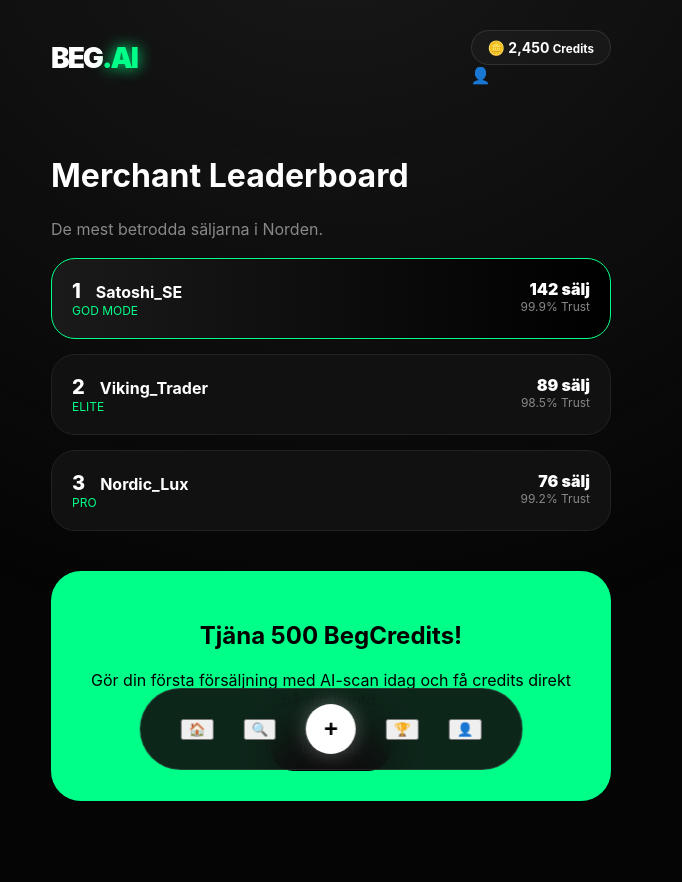
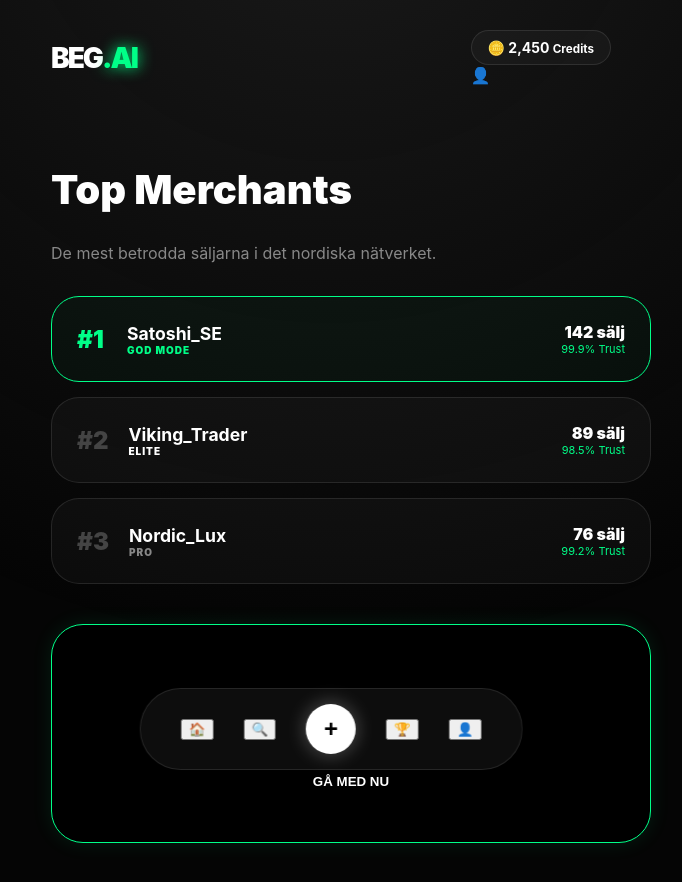
Before and after one commit to gascheckking/marketbeg-appGem, a Next.js app: page /leaderboard in a window 1280 px wide. Shown: the top 882 px of the page, without its empty margins (309-991 px from the left). Built offline with nearby package versions, Linux system fonts and the light colour scheme.

Commit message:
Update page.tsx

```diff
--- a/app/leaderboard/page.tsx
+++ b/app/leaderboard/page.tsx
@@ -1,35 +1,64 @@
+"use client";
+
 export default function Leaderboard() {
   const users = [
-    { name: "Satoshi_SE", sales: 142, trust: 99.9, rank: "GOD MODE" },
-    { name: "Viking_Trader", sales: 89, trust: 98.5, rank: "ELITE" },
-    { name: "Nordic_Lux", sales: 76, trust: 99.2, rank: "PRO" },
+    { name: "Satoshi_SE", sales: 142, trust: 99.9, rank: "GOD MODE", color: "var(--accent)" },
+    { name: "Viking_Trader", sales: 89, trust: 98.5, rank: "ELITE", color: "#fff" },
+    { name: "Nordic_Lux", sales: 76, trust: 99.2, rank: "PRO", color: "#888" },
   ];
 
   return (
-    <div style={{padding: '20px'}}>
-      <h1>Merchant Leaderboard</h1>
-      <p className="muted">De mest betrodda säljarna i Norden.</p>
+    <div className="app-shell" style={{ padding: '20px' }}>
+      <header style={{ marginTop: '30px', marginBottom: '30px' }}>
+        <h1 style={{ fontSize: '2.5rem', fontWeight: 900 }}>Top Merchants</h1>
+        <p className="muted">De mest betrodda säljarna i det nordiska nätverket.</p>
+      </header>
 
-      <div className="leaderboard-list">
+      <div className="leaderboard-list" style={{ display: 'grid', gap: '15px' }}>
         {users.map((u, i) => (
-          <div key={i} className="bento-item" style={{display: 'flex', justifyContent: 'space-between', marginBottom: '15px', padding: '20px', background: i === 0 ? 'linear-gradient(90deg, #1a1a1a, #000)' : '#111', borderRadius: '24px', border: i === 0 ? '1px solid var(--accent)' : '1px solid #222'}}>
-            <div>
-              <span style={{fontWeight: 800, fontSize: '20px', marginRight: '15px'}}>{i+1}</span>
-              <strong>{u.name}</strong>
-              <div style={{fontSize: '12px', color: 'var(--accent)'}}>{u.rank}</div>
-            </div>
-            <div style={{textAlign: 'right'}}>
-              <div style={{fontWeight: 900}}>{u.sales} sälj</div>
-              <div style={{fontSize: '12px', color: '#888'}}>{u.trust}% Trust</div>
+          <div key={i} className="pay-card" style={{
+            padding: '25px',
+            background: i === 0 ? 'rgba(0, 255, 136, 0.03)' : 'var(--glass)',
+            border: i === 0 ? '1px solid var(--accent)' : '1px solid var(--border)',
+            borderRadius: '28px',
+            margin: 0
+          }}>
+            <div style={{ display: 'flex', alignItems: 'center', gap: '20px', width: '100%' }}>
+              <span style={{
+                fontWeight: 900, fontSize: '24px', color: i === 0 ? 'var(--accent)' : '#444',
+                minWidth: '30px'
+              }}>#{i+1}</span>
+
+              <div style={{ flex: 1 }}>
+                <strong style={{ fontSize: '1.1rem' }}>{u.name}</strong>
+                <div style={{ fontSize: '10px', color: u.color, fontWeight: 900, letterSpacing: '1px' }}>{u.rank}</div>
+              </div>
+
+              <div style={{ textAlign: 'right' }}>
+                <div style={{ fontWeight: 900 }}>{u.sales} sälj</div>
+                <div style={{ fontSize: '11px', color: 'var(--accent)' }}>{u.trust}% Trust</div>
+              </div>
             </div>
           </div>
         ))}
       </div>
 
-      <div className="reward-banner" style={{background: 'var(--accent)', color: '#000', padding: '30px', borderRadius: '30px', marginTop: '40px', textAlign: 'center'}}>
-        <h2>Tjäna 500 BegCredits!</h2>
-        <p>Gör din första försäljning med AI-scan idag och få credits direkt på ditt konto.</p>
-        <button style={{background: '#000', color: '#fff', border: 'none', padding: '15px 30px', borderRadius: '100px', fontWeight: 800}}>LÄS MER</button>
+      <div className="glow-card" style={{
+        background: 'var(--accent)',
+        color: '#000',
+        padding: '35px',
+        borderRadius: '32px',
+        marginTop: '40px',
+        textAlign: 'center',
+        border: 'none'
+      }}>
+        <h2 style={{ fontSize: '1.8rem', fontWeight: 900, margin: 0 }}>Tjäna 500 BegCredits!</h2>
+        <p style={{ fontWeight: 600, opacity: 0.8, marginBottom: '25px' }}>Bli verifierad säljare idag.</p>
+        <button style={{
+          background: '#000', color: '#fff', border: 'none',
+          padding: '18px 40px', borderRadius: '18px', fontWeight: 900,
+          cursor: 'pointer'
+        }}>GÅ MED NU</button>
       </div>
     </div>
   );
```
